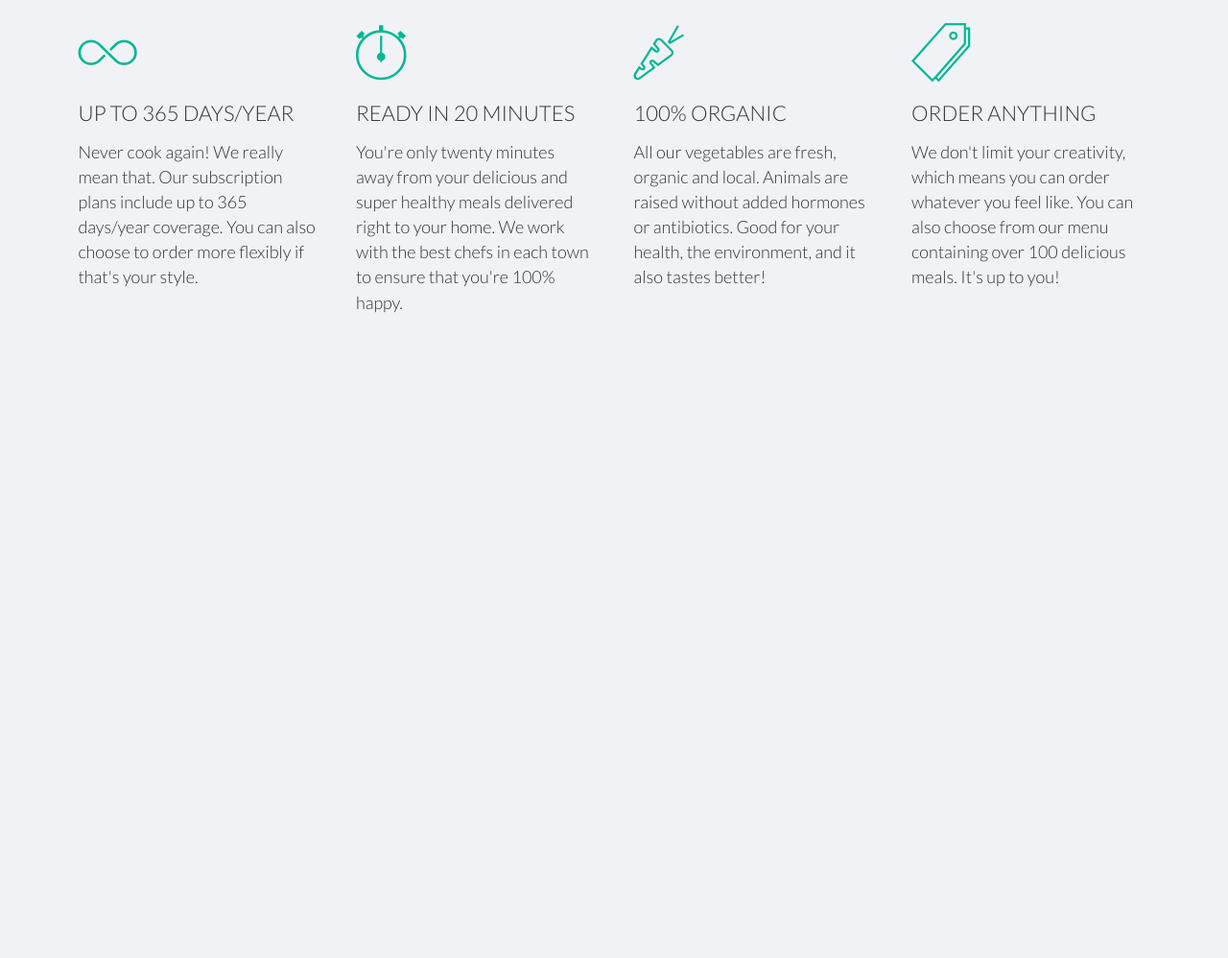
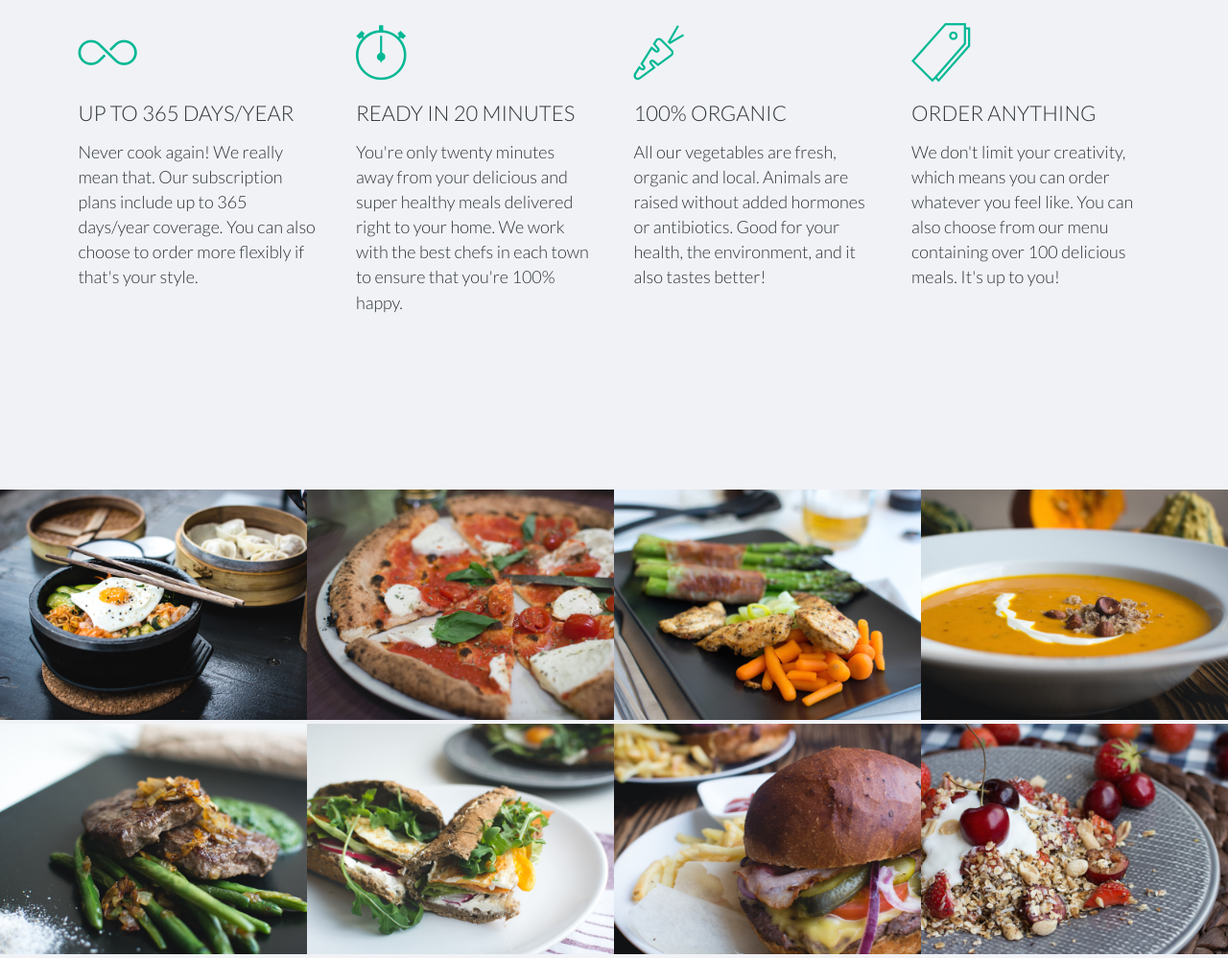
Before and after one commit to khalid32/Omnifood, a plain HTML site: page index.html in a window 1280 px wide. Shown: the part 1050-2048 px from the top of the page at 96% size. Before the commit the page ends 1480 px from the top, so only its background shows below. Drawn offline with Linux system fonts and the light colour scheme; files whose address does not match are found by name.

Commit message:
Building the favourite meal section - HTML.

```diff
--- a/index.html
+++ b/index.html
@@ -73,5 +73,53 @@
 
     </section>
 
+    <section class="section-meals">
+        <ul class="meals-showcase">
+            <li>
+                <figure class="meal-photo">
+                    <img src="src/assets/1.jpg" alt="Korean bibimbap with egg and vegetables">
+                </figure>
+            </li>
+            <li>
+                <figure class="meal-photo">
+                    <img src="src/assets/2.jpg" alt="Simple italian pizza with cherry tomatoes">
+                </figure>
+            </li>
+            <li>
+                <figure class="meal-photo">
+                    <img src="src/assets/3.jpg" alt="Chicken breast steak with vegetables">
+                </figure>
+            </li>
+            <li>
+                <figure class="meal-photo">
+                    <img src="src/assets/4.jpg" alt="Autumn pumpkin soup">
+                </figure>
+            </li>
+        </ul>
+        <ul class="meals-showcase">
+            <li>
+                <figure class="meal-photo">
+                    <img src="src/assets/5.jpg" alt="Paleo beef steak with vegetables">
+                </figure>
+            </li>
+            <li>
+                <figure class="meal-photo">
+                    <img src="src/assets/6.jpg" alt="Healthy baguette with egg and vegetables">
+                </figure>
+            </li>
+            <li>
+                <figure class="meal-photo">
+                    <img src="src/assets/7.jpg" alt="Burger with cheddar and bacon">
+                </figure>
+            </li>
+            <li>
+                <figure class="meal-photo">
+                    <img src="src/assets/8.jpg" alt="Granola with cherries and strawberries">
+                </figure>
+            </li>
+        </ul>
+
+    </section>
+
 </body>
 </html>
--- a/src/css/style.css
+++ b/src/css/style.css
@@ -193,3 +193,26 @@ header {
 .main-nav li a:active {
     border-bottom: 2px solid var(--clr-accent);
 }
+
+/* MEALS */
+
+.meals-showcase {
+    list-style: none;
+    width: 100%;
+}
+
+.meals-showcase li {
+    display: block;
+    float: left;
+    width: 25%;
+}
+
+.meal-photo {
+    width: 100%;
+    margin: 0;
+}
+
+.meal-photo img {
+    width: 100%;
+    height: auto;
+}
```
